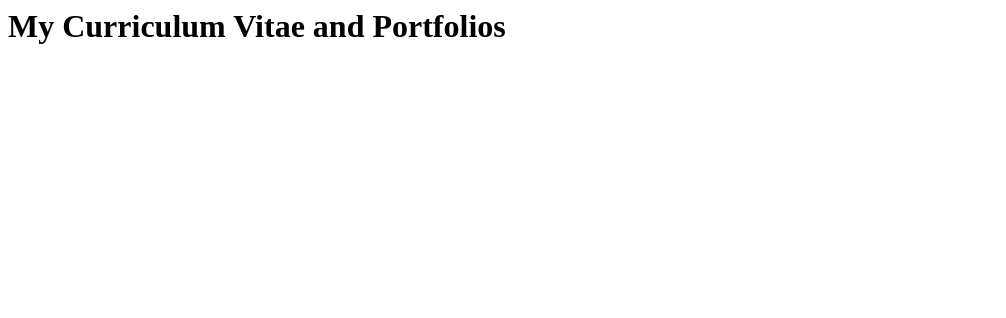
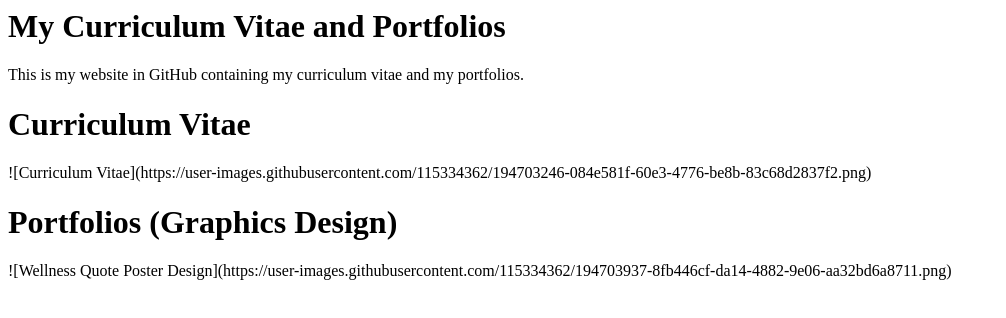
Before and after one commit to JustinLazo/My-Curriculum-Vitae-and-Portfolios, a plain HTML site: page index.html in a window 1280 px wide. Shown: the whole page, without its empty margins (0-1006 px from the left). Drawn offline with Linux system fonts and the light colour scheme.

Commit message:
Update index.html

```diff
--- a/index.html
+++ b/index.html
@@ -1 +1,11 @@
 <h1>My Curriculum Vitae and Portfolios</h1>
+
+This is my website in GitHub containing my curriculum vitae and my portfolios.
+
+<h1>Curriculum Vitae</h1>
+
+![Curriculum Vitae](https://user-images.githubusercontent.com/115334362/194703246-084e581f-60e3-4776-be8b-83c68d2837f2.png)
+
+<h1>Portfolios (Graphics Design)</h1>
+
+![Wellness Quote Poster Design](https://user-images.githubusercontent.com/115334362/194703937-8fb446cf-da14-4882-9e06-aa32bd6a8711.png)
```
